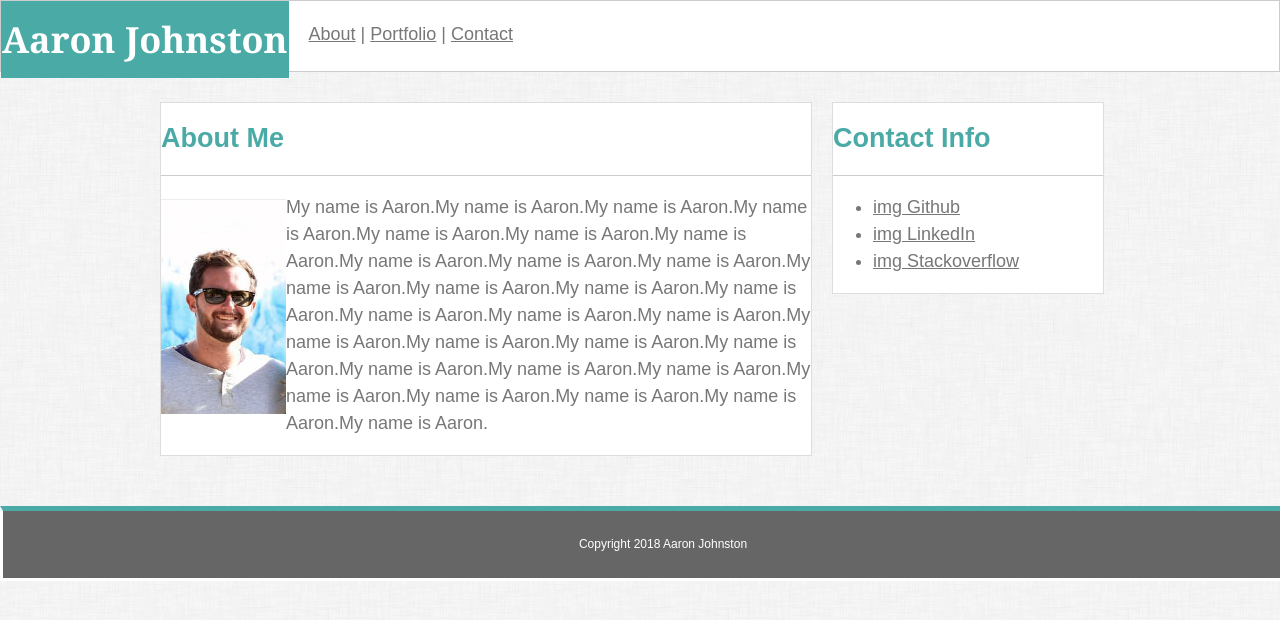
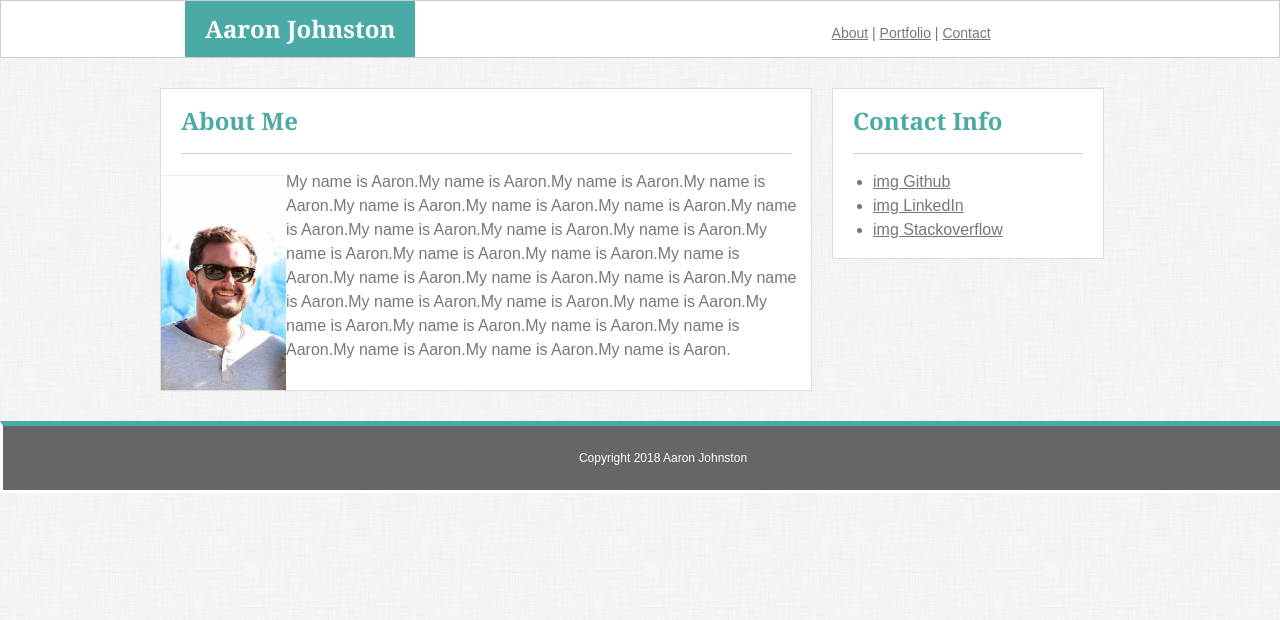
Before and after one commit to aaronjohnno/Basic-Portfolio, a plain HTML site: page index.html in a window 1280 px wide. Drawn offline with Linux system fonts and the light colour scheme.

Commit message:
further css updates

```diff
--- a/assets/css/style.css
+++ b/assets/css/style.css
@@ -2,24 +2,23 @@
     overflow: auto;
     width: 960px;
     margin: 0 auto;
+    margin-bottom: 30px;
+    margin-top: 30px;
 }
 
 body {
     background-image: url('../images/dust_scratches.png');
     font-family: 'Arial', 'Helvetica Neue', Helvetica, sans-serif;
     line-height: 150%;
-    font-size: 18px;
     color: #777777;
-    margin: 30px;
     margin: 0;
     padding: 0;
 }
 
 header {
     background-color: #ffffff;
-    height: 70px;
+    height: 56px;
     border-style: solid;
-    margin-bottom: 30px;
     border: 1px solid #cccccc;
 }
 
@@ -44,7 +43,6 @@ footer {
     color: #ffffff;
     font-size: 12px;
     text-align: center;
-    margin-top: 50px;
     padding: 20px;
     border-style: solid;
     clear: both;
@@ -59,25 +57,34 @@ p {
 
 h2 {
     color: #4aaaa5;
+
 }
 
 h1 {
     color: #ffffff;
-    font-family: 'Georgia', Times, Times New Roman, serif;
     text-align: center;
+    font-size: 24px;
 }
 
 .name {
     font-family: 'Georgia', Times, Times New Roman, serif;
     float: left;
-    border: 0.5px solid #4aaaa5;
+    position: relative;
     background-color: #4aaaa5;
+    margin-left: 14.4%;
+    padding-left: 20px;
+    padding-right: 20px;
+
 }
 
 .navbar {
-    float: left;
+    float: right;
+    font-size: 14px;
     padding: 20px;
     color: #777777;
+    margin-right: 21%;
+    display: inline;
+    position: relative;
 }
 
 .bioImage {
@@ -86,10 +93,15 @@ h1 {
     float: left;
 }
 
-.contactInfo {}
+.contactInfo {
+    display: inline;
+}
 
 .titles {
+    font-family: 'Georgia', Times, Times New Roman, serif;
     border-bottom: 1px solid #cccccc;
+    margin-left: 20px;
+    margin-right: 20px;
 }
 
 a {
```
